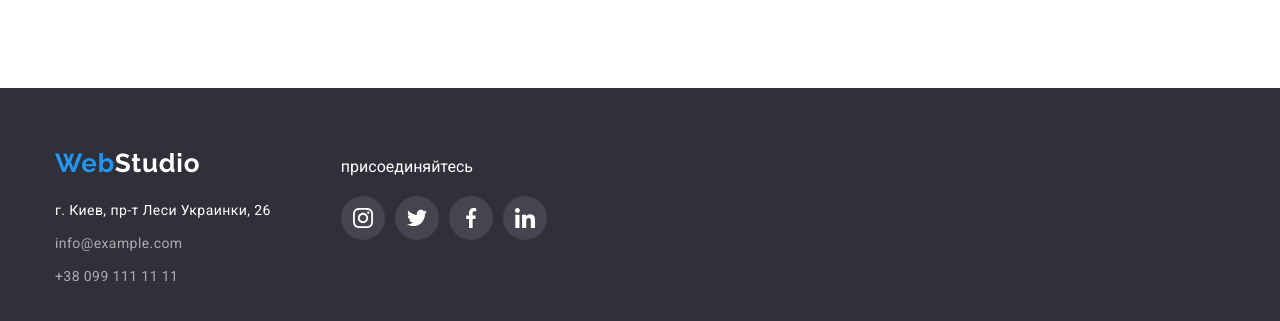
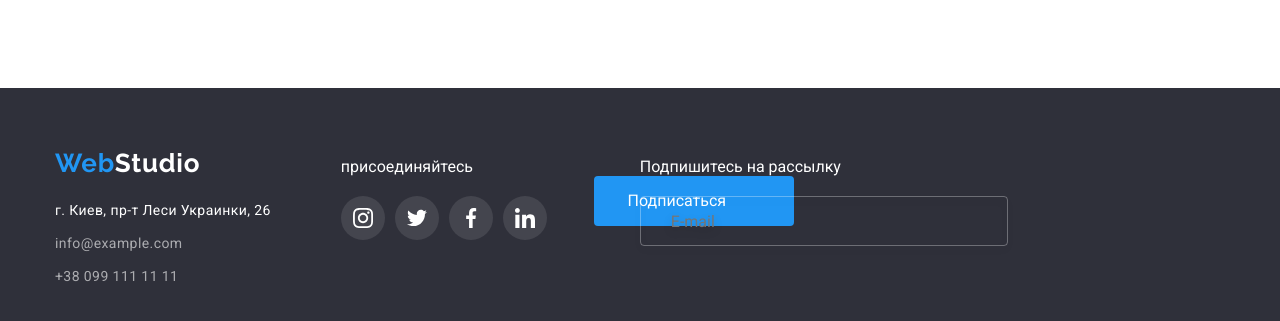
Before and after one commit to Svetlana-Chalaya/goit-markup-hw-06, a plain HTML site: page index.html in a window 1280 px wide. Shown: the part 2136-2457 px from the top of the page. Drawn offline with nearby package versions, Linux system fonts and the light colour scheme.

Commit message:
footer icon subscription

```diff
--- a/css/styles.css
+++ b/css/styles.css
@@ -728,6 +728,48 @@ footer {
   transition: background-color 250ms cubic-bezier(0.4, 0, 0.2, 1);
 }
 
+.footer-label {
+  margin-left: 93px;
+  color: var(--primary-text-color);
+}
+
+.input-subscription {
+  position: relative;
+}
+
+.footer-input {
+  position: absolute;
+  width: 368px;
+  height: 50px;
+  border: 1px solid rgba(255, 255, 255, 0.3);
+  border-radius: 4px;
+  padding-left: 30px;
+  margin-top: 4px;
+  outline: none;
+  margin-left: 93px;
+  margin-top: 20px;
+  filter: drop-shadow(0px 4px 4px rgba(0, 0, 0, 0.15));
+  background-color: transparent;
+}
+
+.footer-button {
+  width: 200px;
+  height: 50px;
+  margin-left: 12px;
+  display: flex;
+  justify-content: center;
+  align-items: center;
+  margin: 0 auto;
+  color: var(--primary-text-color);
+  background-color: var(--accent-color);
+  border-radius: 4px;
+  border-color: transparent;
+}
+
+.footer-icon {
+  margin-left: 10px;
+}
+
 /*------------Стили для PORTFOLIO.html-------------*/
 
 /*----Site-nav-----*/
@@ -1020,6 +1062,12 @@ header {
   margin-top: 30px;
 }
 
+.modal-button:hover,
+.modal-button:focus {
+  background-color: #188ce8;
+  transition: background-color 250ms cubic-bezier(0.4, 0, 0.2, 1);
+}
+
 button {
   display: flex;
   justify-content: center;
@@ -1082,6 +1130,7 @@ button {
 .input-contract {
   color: var(--accent-color);
   text-decoration: underline;
+  margin-left: 3px;
 }
 
 .input-check:checked + .check-text::before {
--- a/index.html
+++ b/index.html
@@ -494,8 +494,31 @@
             </li>
           </ul>
         </div>
+        <form>
+          <label for="footer-input" class="footer-label"
+            >Подпишитесь на рассылку</label
+          >
+          <div class="input-subscription">
+            <input
+              type="text"
+              class="footer-input"
+              name="user-name"
+              required
+              title="name"
+              placeholder="E-mail"
+            />
+            <button class="footer-button" type="submit">
+              Подписаться
+              <svg class="footer-icon" width="24" height="24">
+                <use href="./images/symbol-defs.svg#icon-send"></use>
+              </svg>
+            </button>
+          </div>
+        </form>
       </div>
     </footer>
+
+    <!------------BACKDROP--------------->
 
     <div class="backdrop is-hidden" data-modal>
       <div class="modal">
```
Also changed, not shown: images/symbol-defs.svg.
